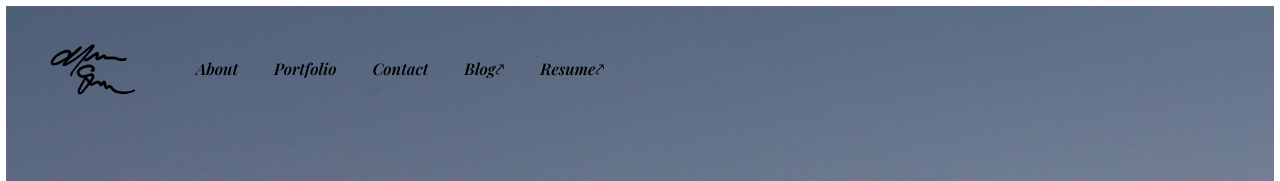
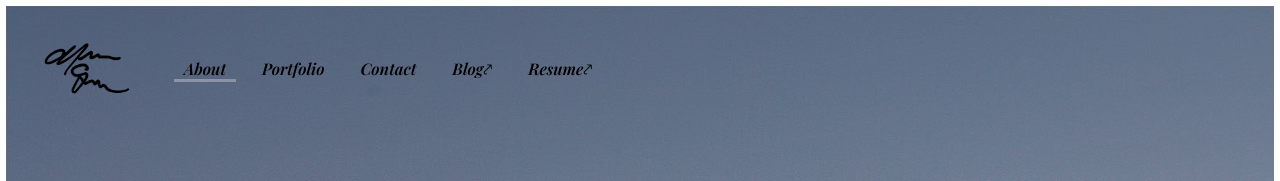
Before and after one commit to morganpstanley/morganpstanley.github.io, a React (Create React App) app: page / in a window 1280 px wide. Shown: the top 181 px of the page. Built offline with nearby package versions, Linux system fonts and the light colour scheme; a web font is replaced by a local one.

Commit message:
remove about component

```diff
--- a/src/components/About.js
+++ b/src/components/About.js
@@ -1,15 +1,17 @@
 import React from 'react'
 
-const About = () => {
+const Home = () => {
 
     return (
-        <div className="hello">
-            <h1 className="page-header font-playfair" >About Me.</h1>
+        <div className="square">
+            <h1 className="page-header font-playfair" >Welcome.</h1>
             <p className="page-text">
-                helo
+                <span>My name is Morgan Stanley. </span>
+                <br />
+                <span>I'm a software developer.</span>
             </p>
         </div>
     )
 }
 
-export default About
+export default Home
--- a/src/components/App.css
+++ b/src/components/App.css
@@ -18,20 +18,12 @@
     width: 100vw;
 }
 
-#home {
-  width: 100px;
-  z-index: 1000;
-  margin: 10px 30px;
-}
-
 #signature {
     position: relative;
     float: left;
-}
-
-#signature:hover {
-    background: none;
-    filter: invert(1);
+    width: 100px;
+    z-index: 1000;
+    margin: 10px 30px;
 }
 
 #header {
--- a/src/components/App.js
+++ b/src/components/App.js
@@ -2,7 +2,6 @@ import React, { useState } from 'react'
 import './App.css'
 import Contact from "./Contact.js"
 import Portfolio from './Portfolio'
-import Home from './Home'
 import About from './About'
 import sig from '../assets/website-signature.png'
 import resume from '../assets/morgan-stanley-software-developer-resume.pdf'
@@ -11,8 +10,7 @@ console.log('𝙇𝙞𝙫𝙚 𝙡𝙤𝙣𝙜 𝙖𝙣𝙙 𝙥𝙧𝙤𝙨𝙥
 
 const App = () => {
 
-    const [home, showHome] = useState(true)
-    const [about, showAbout] = useState(false)
+    const [about, showAbout] = useState(true)
     const [portfolio, showPortfolio] = useState(false)
     const [contact, showContact] = useState(false)
     const [mobile, showMobile] = useState(false)
@@ -20,11 +18,9 @@ const App = () => {
     const handleToggle = (e) => {
         let target = e.target.id
         console.log(target)
-        showHome(false)
         showAbout(false)
         showPortfolio(false)
         showContact(false)
-        if (target === 'home') showHome(true)
         if (target === 'about') showAbout(true)
         if (target === 'portfolio') showPortfolio(true)
         if (target === 'contact') showContact(true)
@@ -38,9 +34,7 @@ const App = () => {
     return (
         <div className="App">
             <div id="header">
-                <button id="signature" onClick={handleToggle}>
-                    <img src={sig} id="home" className={mobile ? "inverted" : ''} alt="Morgan Stanley"/>
-                </button>
+                    <img src={sig} id="signature" className={mobile ? "inverted" : ''} alt="Morgan Stanley"/>
                 <button id="hamburger-icon" className={mobile ? "showClose" : ''} onClick={toggleMenu}></button>
                 <nav className={`navbar ${mobile ? "showNav" : null}`}>
                     <button id="about" className={`link font-playfair ${about ? 'active' : ''}`} onClick={handleToggle}>About</button>
@@ -53,9 +47,6 @@ const App = () => {
             <div className={`page ${about && !mobile ? null : "hidden"}`} id="about-area">
                 <About />
             </div>
-            <div className={`page ${home && !mobile ? null : "hidden"}`} id="home-area">
-                <Home />
-            </div>
             <div className={`page ${contact && !mobile ? null : "hidden"}`} id="contact-area">
                 <Contact />
             </div>
--- a/src/components/Home.js
+++ /dev/null
@@ -1,17 +0,0 @@
-import React from 'react'
-
-const Home = () => {
-
-    return (
-        <div className="square">
-            <h1 className="page-header font-playfair" >Welcome.</h1>
-            <p className="page-text">
-                <span>My name is Morgan Stanley. </span>
-                <br />
-                <span>I'm a software developer.</span>
-            </p>
-        </div>
-    )
-}
-
-export default Home
```
